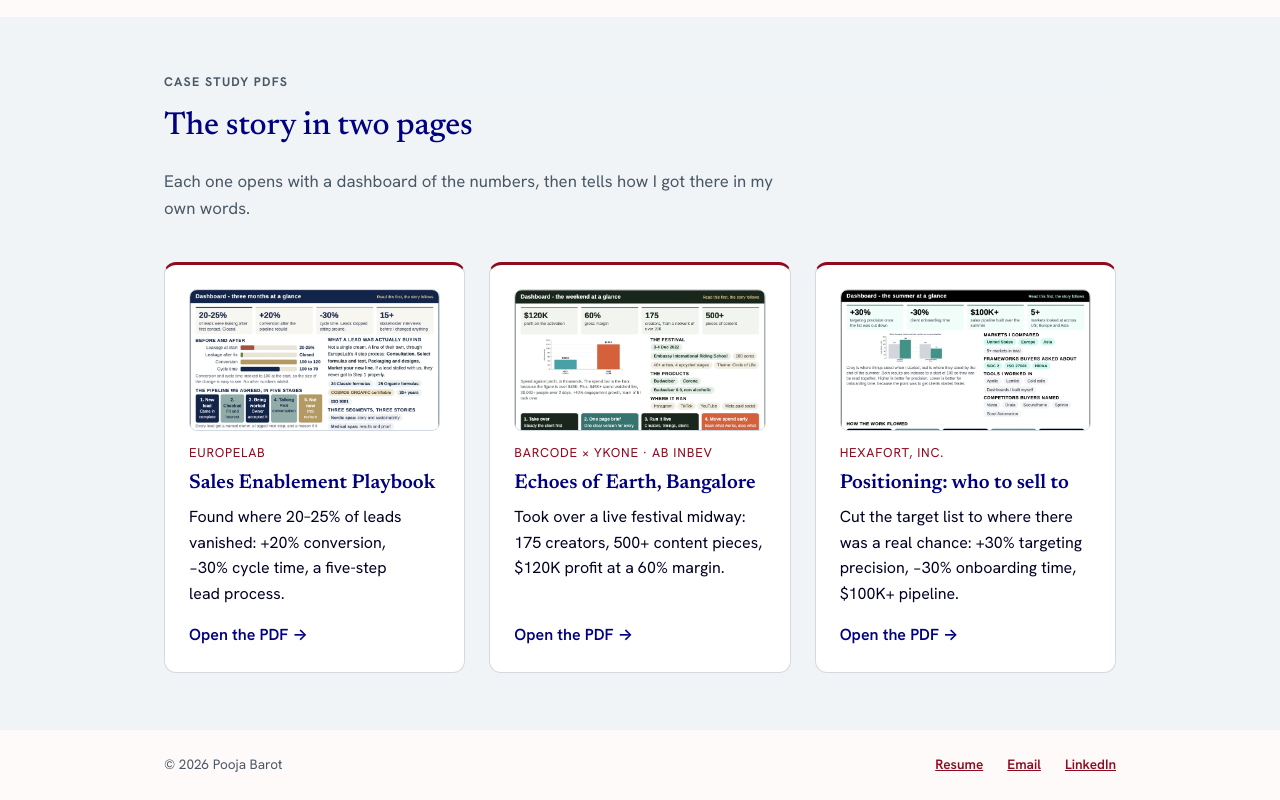
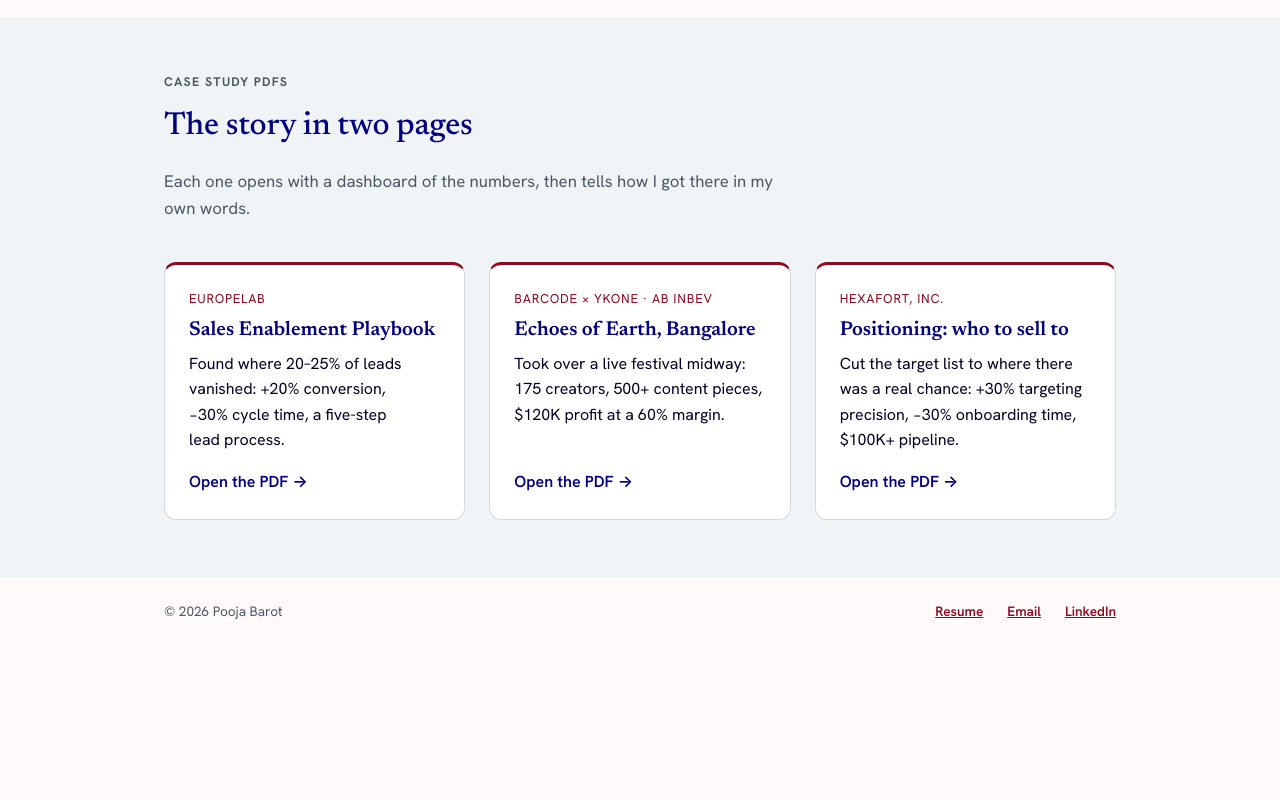
Before and after one commit to PoojaDBarot/pooja-portfolio-operations, a plain HTML site: page projects.html in a window 1280 px wide. Shown: the part 1820-2620 px from the top of the page. After the commit the page ends 2466 px from the top, so only its background shows below. Drawn offline with Linux system fonts and the light colour scheme.

Commit message:
fix(case-studies): drop card thumbnails and festival photo
Keeps the framed dashboards on the case pages; Projects cards return to
text-only.

Co-Authored-By: Claude Sonnet 5.5 <noreply@anthropic.com>

```diff
--- a/projects.html
+++ b/projects.html
@@ -19,7 +19,7 @@
   <link rel="preconnect" href="https://fonts.gstatic.com" crossorigin />
   <link href="https://fonts.googleapis.com/css2?family=Hanken+Grotesk:wght@400;500;600;700&family=Newsreader:opsz,wght@6..72,400;6..72,500;6..72,600&display=swap" rel="stylesheet" />
   <link rel="icon" href="assets/favicon.svg" type="image/svg+xml" />
-  <link rel="stylesheet" href="styles.css?v=31" />
+  <link rel="stylesheet" href="styles.css?v=32" />
 </head>
 <body>
   <a class="skip-link" href="#main">Skip to main content</a>
@@ -140,21 +140,18 @@
         </p>
         <ul class="pdf-grid reveal">
           <li><a class="pdf-card" href="assets/case-studies/europelab-sales-enablement.pdf" target="_blank" rel="noopener">
-            <img class="pdf-card-thumb" src="assets/case-studies/europelab-dashboard.webp" width="1593" height="975" alt="" loading="lazy" />
             <p class="pdf-card-org">EuropeLab</p>
             <h3>Sales Enablement Playbook</h3>
             <p>Found where 20&ndash;25% of leads vanished: +20% conversion, &minus;30% cycle time, a five-step lead process.</p>
             <span class="pdf-card-action">Open the PDF <span aria-hidden="true">&rarr;</span></span>
           </a></li>
           <li><a class="pdf-card" href="assets/case-studies/echoes-of-earth-barcode.pdf" target="_blank" rel="noopener">
-            <img class="pdf-card-thumb" src="assets/case-studies/barcode-dashboard.webp" width="1594" height="963" alt="" loading="lazy" />
             <p class="pdf-card-org">Barcode &times; YKONE &middot; AB InBev</p>
             <h3>Echoes of Earth, Bangalore</h3>
             <p>Took over a live festival midway: 175 creators, 500+ content pieces, $120K profit at a 60% margin.</p>
             <span class="pdf-card-action">Open the PDF <span aria-hidden="true">&rarr;</span></span>
           </a></li>
           <li><a class="pdf-card" href="assets/case-studies/hexafort-positioning.pdf" target="_blank" rel="noopener">
-            <img class="pdf-card-thumb" src="assets/case-studies/hexafort-dashboard.webp" width="1616" height="1332" alt="" loading="lazy" />
             <p class="pdf-card-org">Hexafort, Inc.</p>
             <h3>Positioning: who to sell to</h3>
             <p>Cut the target list to where there was a real chance: +30% targeting precision, &minus;30% onboarding time, $100K+ pipeline.</p>
--- a/styles.css
+++ b/styles.css
@@ -2326,9 +2326,6 @@ button:focus-visible {
 
 /* Case-study dashboards */
 .case-dash { margin: var(--space-4) 0 var(--space-2); }
-.case-dash-photo { display: block; width: 100%; height: auto; margin-bottom: var(--space-3); border-radius: 12px; }
 .case-dash-link { display: block; border: 1px solid color-mix(in srgb, var(--color-slate) 35%, white); border-radius: 14px; overflow: hidden; box-shadow: 0 8px 28px rgba(0, 0, 128, 0.08); background: #fff; }
 .case-dash-link img { display: block; width: 100%; height: auto; }
 .case-dash figcaption { margin-top: 0.6rem; font-size: 0.9rem; color: var(--color-slate-dark, #4a5b6c); }
-.pdf-card-thumb { display: block; width: 100%; height: auto; aspect-ratio: 16 / 9; object-fit: cover; object-position: top; border: 1px solid color-mix(in srgb, var(--color-slate) 30%, white); border-radius: 8px; margin-bottom: 0.25rem; }
-.pdf-card-thumb--wide { object-fit: contain; object-position: center; background: #fff; }
```
Also changed, not shown: about.html (+1 -1 lines), contact.html (+1 -1 lines), education.html (+1 -1 lines), experience.html (+1 -1 lines), index.html (+1 -1 lines), project-asu.html (+1 -1 lines), project-automation.html (+1 -1 lines), project-europelab.html (+1 -1 lines), project-festival.html (+1 -2 lines), project-hexafort.html (+1 -1 lines), skills.html (+1 -1 lines), tools.html (+1 -1 lines), assets/case-studies/barcode-photo.webp (deleted).
